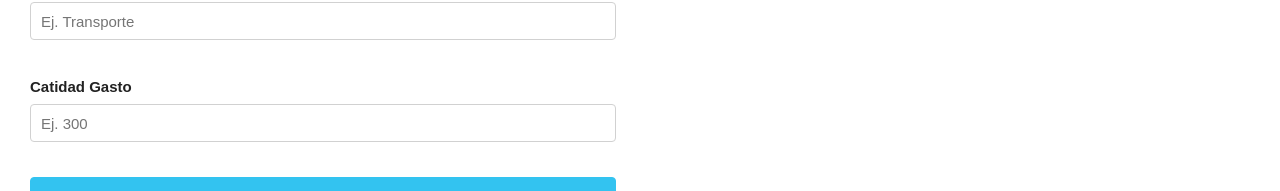
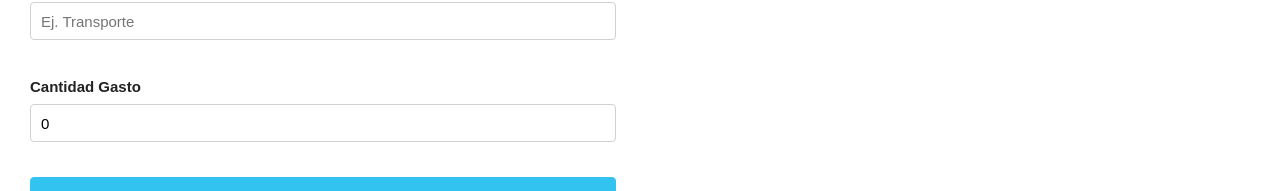
Before and after one commit to SantiagoAlvarze22/presupuesto, a React (Create React App) app: page / in a window 1280 px wide. Both pictures are taken after typing "5" into the empty fields and a click on the input "Definir presupuesto". Shown: the part 232-423 px from the top of the page. Built offline with nearby package versions, Linux system fonts and the light colour scheme.

Commit message:
creating the state for the expenses

```diff
--- a/src/components/Formulario.js
+++ b/src/components/Formulario.js
@@ -1,8 +1,29 @@
-import React from 'react';
+import React, { useState } from 'react';
 
 const Formulario = () => {
+
+    const [nombre, setNombre] = useState('');
+    const [cantidad, setCantidad] = useState(0);
+
+    //Cuando el usuario agrega un gato
+    const agregarGasto = e => {
+        e.preventDefault()
+
+        //Validar
+
+
+        //construir el gasto
+
+
+        //pasart gasto al componente principal
+
+        //resetear el form
+    }
+
     return (
-        <form>
+        <form
+            onSubmit={agregarGasto}
+        >
             <h2>Agrega tus datos aqui</h2>
             <div className="campo">
                 <label>Nombre Gasto</label>
@@ -10,14 +31,18 @@ const Formulario = () => {
                     type="text"
                     className="u-full-width"
                     placeholder="Ej. Transporte"
+                    value={nombre}
+                    onChange={e => setNombre(e.target.value)}
                 />
             </div>
             <div className="campo">
-                <label>Catidad Gasto</label>
+                <label>Cantidad Gasto</label>
                 <input
                     type="number"
                     className="u-full-width"
                     placeholder="Ej. 300"
+                    value={cantidad}
+                    onChange={e => setCantidad(parseInt(e.target.value))}
                 />
             </div>
             <input
```
